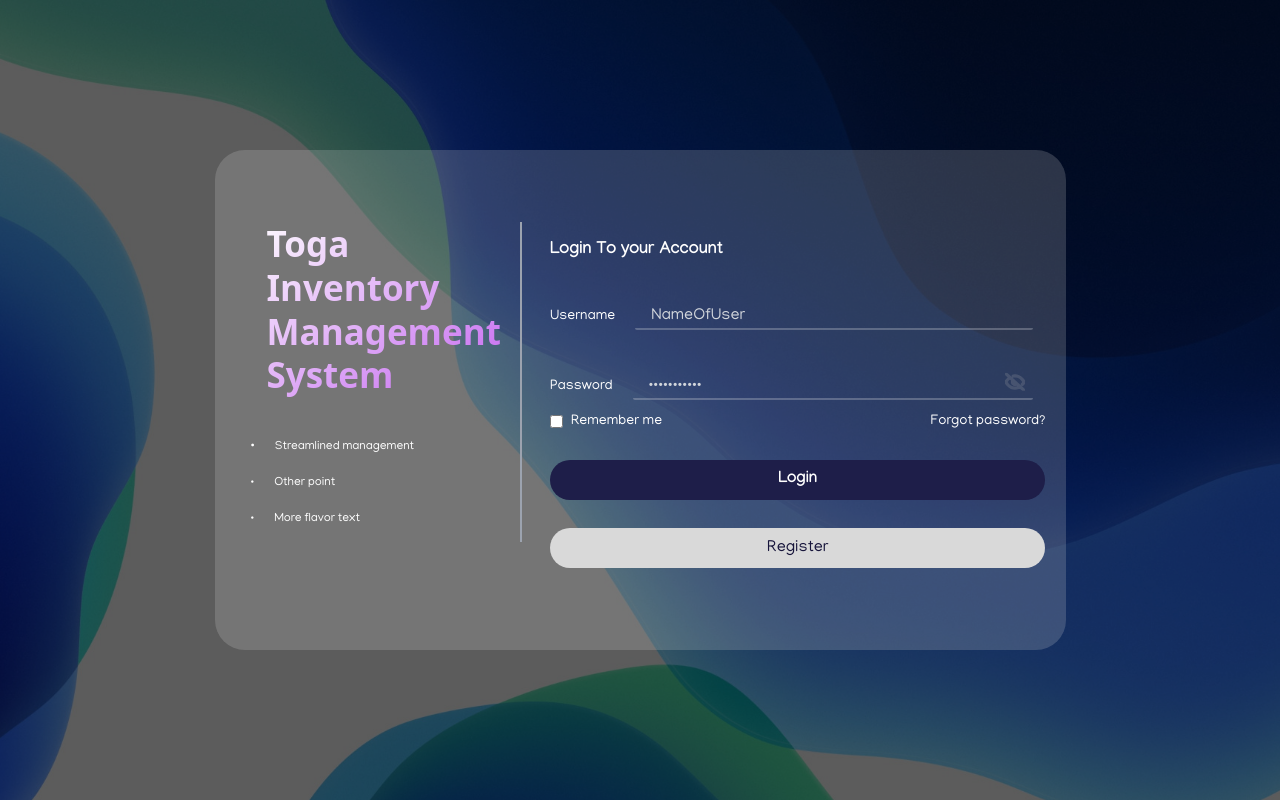
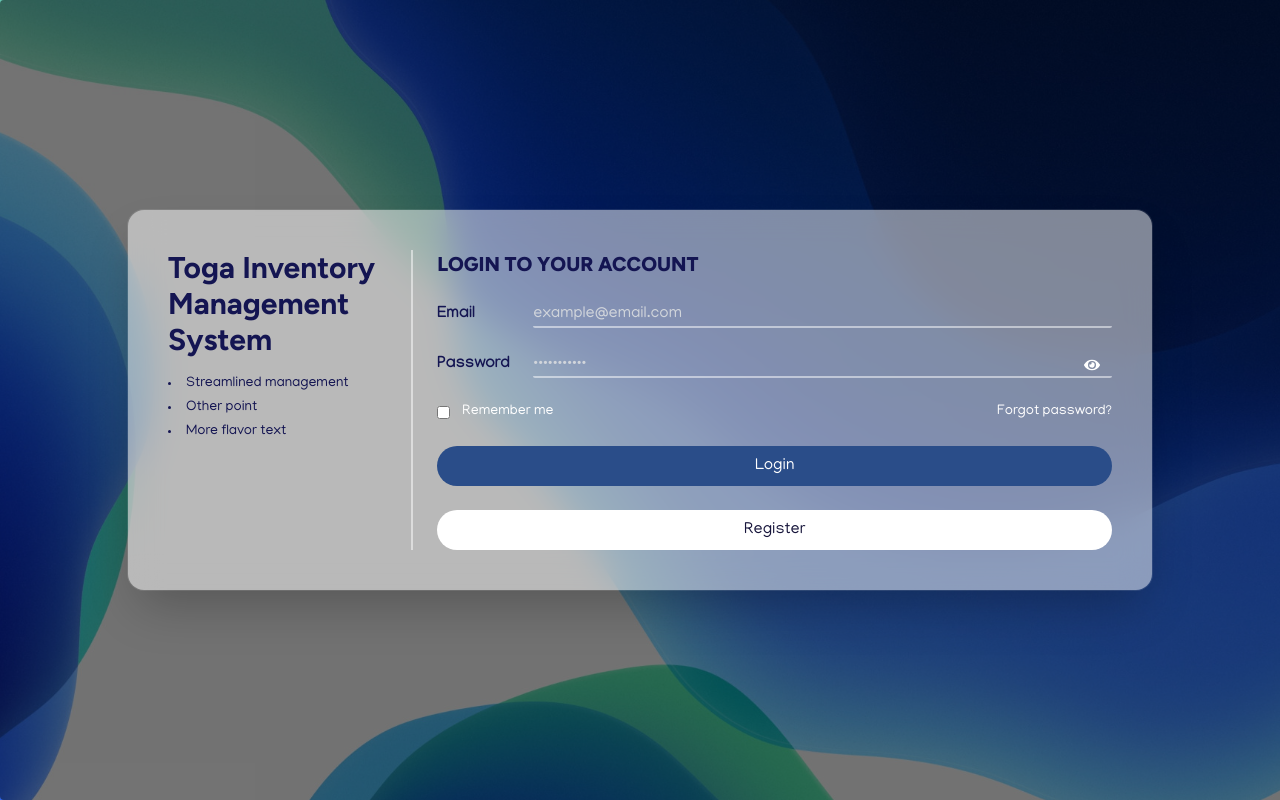
Before and after one commit to Qhaleed/toga-inv-system, a React (Create React App) app in the folder frontend/: page / in a window 1280 px wide. Built offline with nearby package versions, Linux system fonts and the light colour scheme.

Commit message:
login styling update
made it consistent with regis page, will fix later

```diff
--- a/frontend/src/components/login-card/LoginCard.js
+++ b/frontend/src/components/login-card/LoginCard.js
@@ -1,19 +1,19 @@
 import React, { useState } from "react";
+import { FaEye, FaEyeSlash } from "react-icons/fa";
 import { useNavigate } from "react-router-dom";
-import LoaderAnimation from "./LoaderAnimation"; // Adjust path if needed
-import { ReactComponent as EyeOff } from "../../assets/icons/eyeOff.svg"; // Adjust path if needed
-import { ReactComponent as EyeOn } from "../../assets/icons/eyeIconOpen.svg"; // Adjust path if needed
+import LoaderAnimation from "./LoaderAnimation";
+import FormWrapper from "../common/FormWrapper";
 
 function LoginCard() {
   const [email, setEmail] = useState("");
   const [password, setPassword] = useState("");
+  const [showPassword, setShowPassword] = useState(false);
   const [error, setError] = useState("");
   const [loading, setLoading] = useState(false);
   const navigate = useNavigate();
 
   const handleSubmit = async (e) => {
     e.preventDefault();
-    setLoading(true); // Start loading
 
     try {
       const response = await fetch("http://localhost:5001/login", {
@@ -28,126 +28,110 @@ function LoginCard() {
         localStorage.setItem("userEmail", email);
         localStorage.setItem("userRole", data.role);
 
-        // Wait 2 seconds before navigating
         setTimeout(() => {
           if (data.role === "admin") {
             navigate("/admin-home");
           } else {
             navigate("/student-home");
           }
-        }, 2000); // Wait for 2 seconds
+        }, 2000);
       } else {
         const errorData = await response.json();
         setError(errorData.message || "Login failed");
-        setLoading(false); // Stop loading if response fails
+        setLoading(false);
       }
     } catch (err) {
       setError("An error occurred. Please try again.");
-      setLoading(false); // Stop loading if there's an error
+      setLoading(false);
     }
   };
 
   return (
-    <div className="flex items-center justify-center min-h-screen bg-login-bg bg-opacity-0 bg-cover bg-no-repeat bg-center relative">
-      {/* Background Overlay */}
-      <div className="fixed inset-0 bg-black/60 z-0"></div>
-
-      {/* Login Card */}
-      <div className="overflow-hidden relative z-10 bg-[#D9D9D9] bg-opacity-20 p-8 rounded-[30px] shadow-l w-[90%] sm:w-[80%] md:w-[80%] lg:w-[851px] lg:h-[500px]">
-        <div className="grid grid-cols-1 sm:grid-cols-1 md:grid-cols-[35%_65%] gap-5 h-full">
-          {/* Left Side Content */}
-          <div className="p-0 relative">
+    <FormWrapper
+      title="Toga Inventory Management System"
+      onSubmit={handleSubmit}
+    >
       {/* Title */}
-            <div className="mt-5 ml-5 pt-5 bg-red-400 justify-start text-transparent bg-clip-text bg-text-gradient-ul text-[22px] sm:text-[25px] md:text-[24px] lg:text-[35px] leading-tight font-semibold">
-              Toga Inventory Management System
+      <div className="mb-6">
+        <span className="text-primary text-lg sm:text-xl font-figtree font-extrabold mr-1">
+          LOGIN TO YOUR ACCOUNT
+        </span>
       </div>
 
-            {/* Bullet Points */}
-            <div className="w-full mt-10 h-auto ml-6 flex flex-col sm:gap-2 sm:ml-0 md:ml-1 justify-start space-y-2">
-              <div className="flex items-start gap-5">
-                <span className="text-white text-sm font-regular font-manjari hidden md:block md:text-sm">
-                  •
-                </span>
-                <span className="text-white text-sm font-regular font-manjari md:text-[12px]">
-                  Streamlined management
-                </span>
-              </div>
-              <div className="flex items-start gap-5">
-                <span className="text-white text-sm font-regular hidden md:block font-manjari md:text-[12px]">
-                  •
-                </span>
-                <span className="text-white text-sm font-regular font-manjari md:text-[12px]">
-                  Other point
-                </span>
-              </div>
-              <div className="flex items-start gap-5">
-                <span className="text-white text-sm font-regular hidden md:block font-manjari md:text-[12px]">
-                  •
-                </span>
-                <span className="text-white text-sm font-regular font-manjari md:text-[12px]">
-                  More flavor text
-                </span>
-              </div>
-            </div>
-            {/* Vertical Divider */}
-            <div className="absolute top-10 right-0 w-0.5 md:block hidden rounded-4xl min-h-80 bg-gray-400"></div>
-          </div>
-
-          {/* Right Side Content */}
-          <div className="flex flex-col p-2 pt-9">
-            <h2 className="text-[17px] font-bold mt-5 font-manjari bg-grey w-max h-min text-white">
-              Login To your Account
-            </h2>
-
-            <form
-              onSubmit={handleSubmit}
-              className="space-y-1 text-white flex flex-col font-manjari"
-            >
-              <div className="relative overflow-hidden mr-3">
-                <InputField
-                  label="Username"
+      {/* Email */}
+      <div className="flex flex-col sm:flex-row items-start sm:items-center gap-1 sm:gap-4 mb-6">
+        <label className="w-full sm:w-20 text-primary text-m font-manjari font-bold">
+          Email
+        </label>
+        <input
           type="email"
+          name="email"
+          placeholder="example@email.com"
+          className="w-full flex-1 bg-white bg-opacity-0 border-b-2 border-white border-opacity-50 rounded-sm font-manjari
+                    text-white placeholder-gray-300 placeholder:font-manjari
+                    focus:outline-none
+                    focus:border-primary
+                    transition duration-200"
           value={email}
           onChange={(e) => setEmail(e.target.value)}
-                  placeholder="NameOfUser"
         />
       </div>
 
-              <div
-                className=" relative pb-2 w-auto overflow-hidden mr-3"
-              >
-                <InputField
-                  label="Password"
-                  type="password"
+      {/* Password */}
+      <div className="flex flex-col sm:flex-row items-start sm:items-center gap-1 sm:gap-4 relative mb-6">
+        <label className="w-full sm:w-20 text-primary text-m font-manjari font-bold">
+          Password
+        </label>
+        <input
+          type={showPassword ? "text" : "password"}
+          name="password"
+          placeholder="•••••••••••"
+          className="w-full flex-1 bg-white bg-opacity-0 border-b-2 border-white border-opacity-50 rounded-sm font-manjari
+                    text-white placeholder-gray-300 placeholder:font-manjari
+                    focus:outline-none
+                    focus:border-primary
+                    transition duration-200"
           value={password}
           onChange={(e) => setPassword(e.target.value)}
-                  placeholder="•••••••••••"
         />
-                <EyeOff  id="eye" className="absolute hover:cursor-pointer text-white top-12 right-2 transform -translate-y-1/2" />
+        <span
+          className="absolute right-3 top-1/2 transform -translate-y-1/2 text-white-400 cursor-pointer select-none"
+          onClick={() => setShowPassword(!showPassword)}
+        >
+          {showPassword ? <FaEyeSlash /> : <FaEye />}
+        </span>
       </div>
-              <div className="flex items-center justify-between text-sm ">
-                <label className="flex items-center gap-2">
-                  <input type="checkbox" className="accent-indigo-500" />
+
+      {/* Error Message */}
+      {error && (
+        <div className="mb-6">
+          <p className="text-red-500 text-center font-manjari font-bold">
+            {error}
+          </p>
+        </div>
+      )}
+
+      {/* Remember Me and Forgot Password */}
+      <div className="flex items-center justify-between text-sm mb-6">
+        <label className="flex items-center font-manjari gap-3">
+          <input type="checkbox" className="select-none accent-indigo-500" />
           Remember me
-                  <div></div>
         </label>
-                <a href="/" className="text-white hover:underline">
-                  {" "}
-                  {/* wala pang reference*/}
+        <a href="/" className="font-manjari text-white hover:underline">
           Forgot password?
         </a>
       </div>
-              <br></br>
+
+      {/* Submit Button */}
       <button
         type="submit"
-                className="min-w-max  rounded-full bg-[#1E1E49] hover:bg-[#45458d] text-white font-semibold py-2 transition duration-300"
+        className="w-full bg-[#2A4D89] hover:bg-primary py-2 transition rounded-full font-manjari text-white mb-6"
       >
         Login
       </button>
-              <br></br>
-              {error && <p className="text-red-500 text-center">{error}</p>}
 
-              <div className="flex min-w-max justify-center items-center text-center h-10 rounded-full bg-[#D9D9D9] hover:bg-[#f8dbff] transition duration-300">
+      {/* Register Link */}
+      <div className="flex justify-center items-center text-center h-10 rounded-full font-manjari bg-white hover:bg-gray-300 transition duration-300 mb-6">
         <a
           href="/register"
           className="text-[#17153B] hover:w-full max-h-fit pt-2 pb-2"
@@ -155,42 +139,14 @@ function LoginCard() {
           Register
         </a>
       </div>
-            </form>
-          </div>
-        </div>
 
+      {/* Loader Animation */}
       {loading && (
         <div className="fixed inset-0 z-50 flex items-center justify-center bg-black/40 backdrop-blur-sm">
           <LoaderAnimation />
         </div>
       )}
-      </div>
-    </div>
-  );
-}
-
-function InputField({
-  label,
-  type,
-  value,
-  onChange,
-  placeholder,
-  labelColor = "text-white",
-}) {
-  return (
-    <div className="flex items-center gap-5 mt-10">
-      <label className={`text-sm font-medium whitespace-nowrap ${labelColor}`}>
-        {label}
-      </label>
-      <input
-        type={type}
-        value={value}
-        onChange={onChange}
-        className="flex-1 px-4 py-0 bg-white bg-opacity-0 border-b-2 border-gray-300 border-opacity-30 rounded-sm text-white placeholder-gray-300 focus:outline-none focus:border-purple-600 transition duration-200"
-        placeholder={placeholder}
-        required
-      />
-    </div>
+    </FormWrapper>
   );
 }
 
```
Also changed, not shown: frontend/src/components/register-card/RegisterCard.js (+26 -9 lines). Lines whose indentation alone changed are shown as unchanged.
